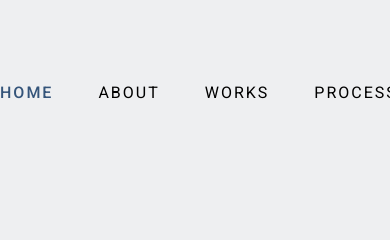
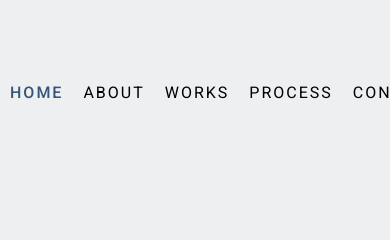
Before and after one commit to OleksaArt/Simple-Site, a plain HTML site: page index.html in a window 390 px wide. Shown: the top 240 px of the page. Drawn offline with Linux system fonts and the light colour scheme; files whose address does not match are found by name.

Commit message:
update padding/width

```diff
--- a/css/style.css
+++ b/css/style.css
@@ -47,7 +47,7 @@ html {
   color: #000;
 }
 .container{
-    max-width: 1120px;
+    max-width: min(100% - 20px , 1120px);
     margin-inline: auto;
 }
 .header{
@@ -191,3 +191,9 @@ html {
     font-weight: 400;
     line-height: 164%;
 }
+
+@media ( max-width: 400px){
+    .nav-list{
+        gap: 20px;
+    }
+}
```
